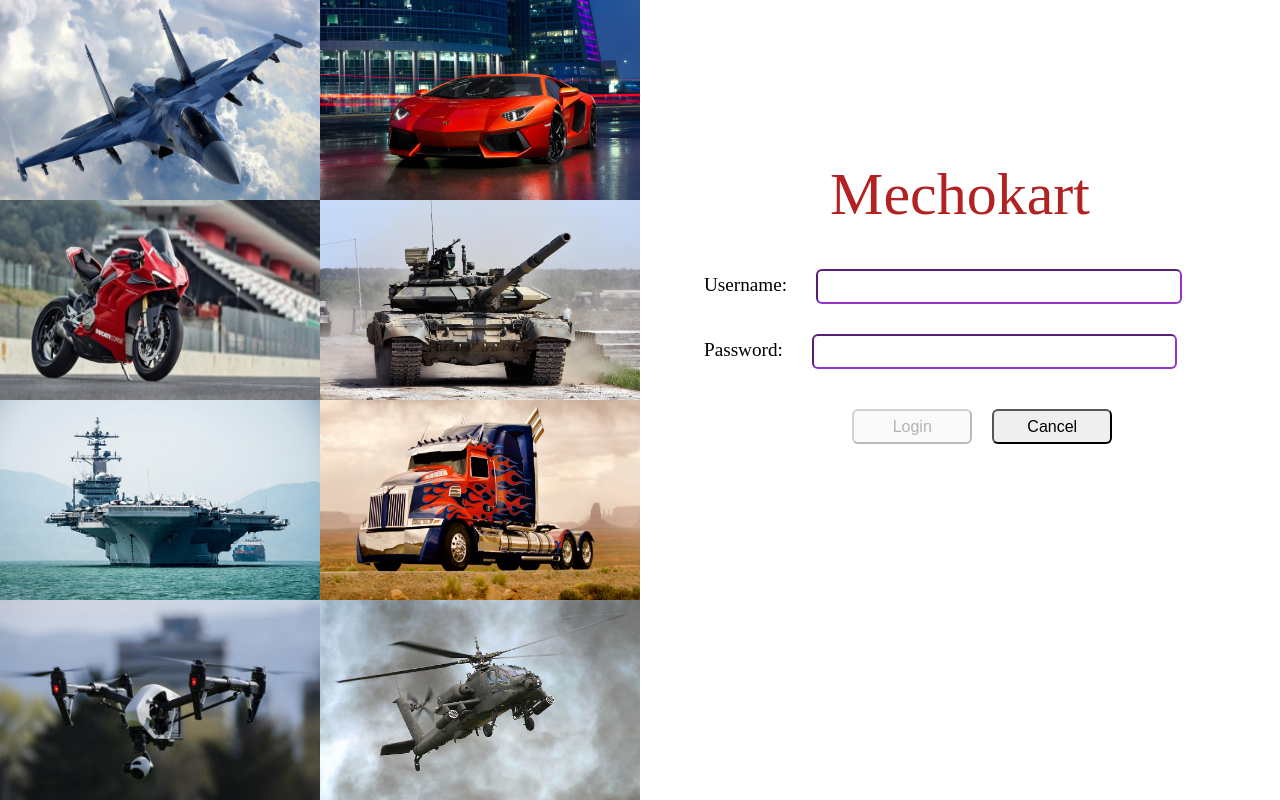
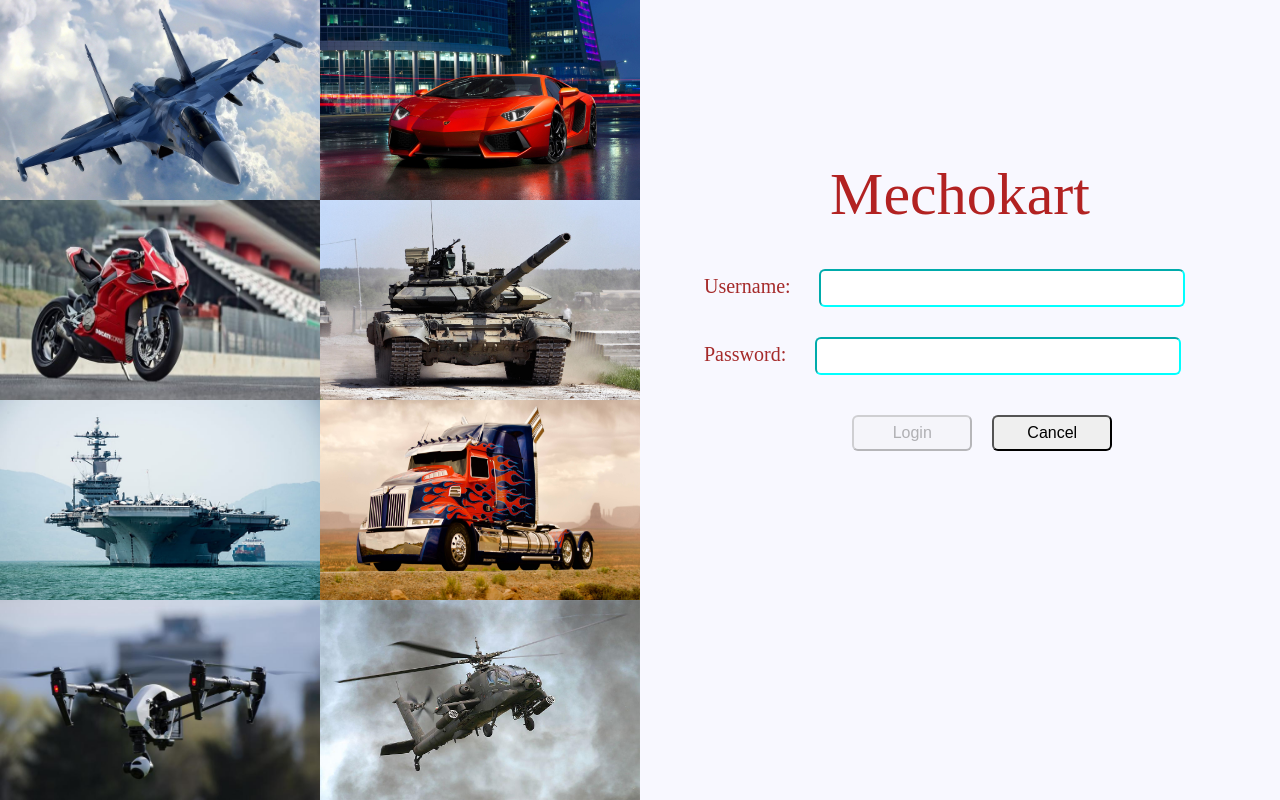
Before and after one commit to sunilsekar/MyPractiseProjects, an Angular app in the folder AngularBikeWorld/: page /login in a window 1280 px wide. Built offline with nearby package versions, Linux system fonts and the light colour scheme.

Commit message:
css changes

```diff
--- a/AngularBikeWorld/src/app/login/login.component.css
+++ b/AngularBikeWorld/src/app/login/login.component.css
@@ -11,13 +11,15 @@
 input {
     width: 60%;
     margin-left: 5%;
-    border-color: darkorchid;
+    border-color: aqua;
     border-radius: 6px;
     padding: 8px;
+    font-size: 16px;
 }
 
 label {
-    font-size: larger;
+    font-size: 20px;
+    color: brown;
 }
 
 form {
@@ -26,7 +28,7 @@
 
 button {
     border-radius: 6px;
-    height: 35px;
+    height: 36px;
     width: 120px;
     margin: 10px;
     font-size: 16px;
@@ -61,5 +63,5 @@
     height: 100vh;
     width: 50%;
     float: left;
-    background-color: #fff;
+    background-color: ghostwhite;
 }
```
